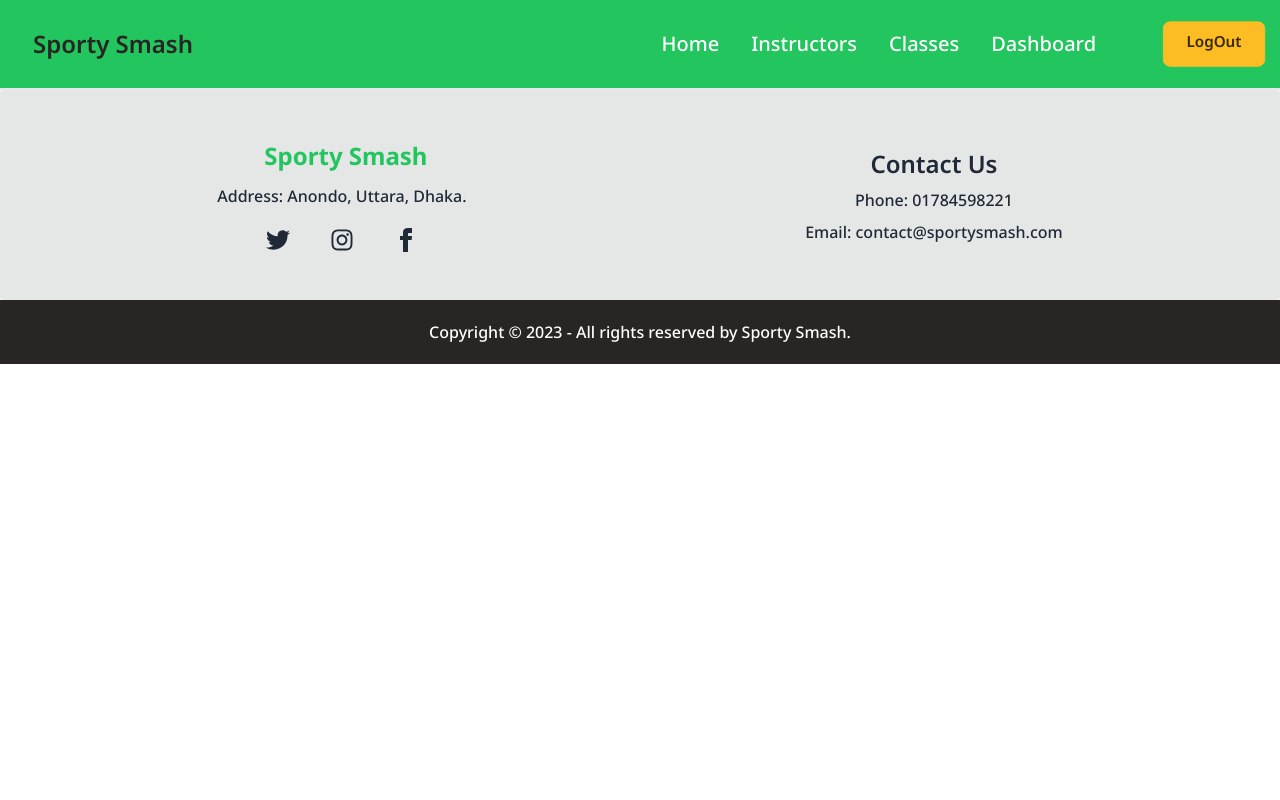
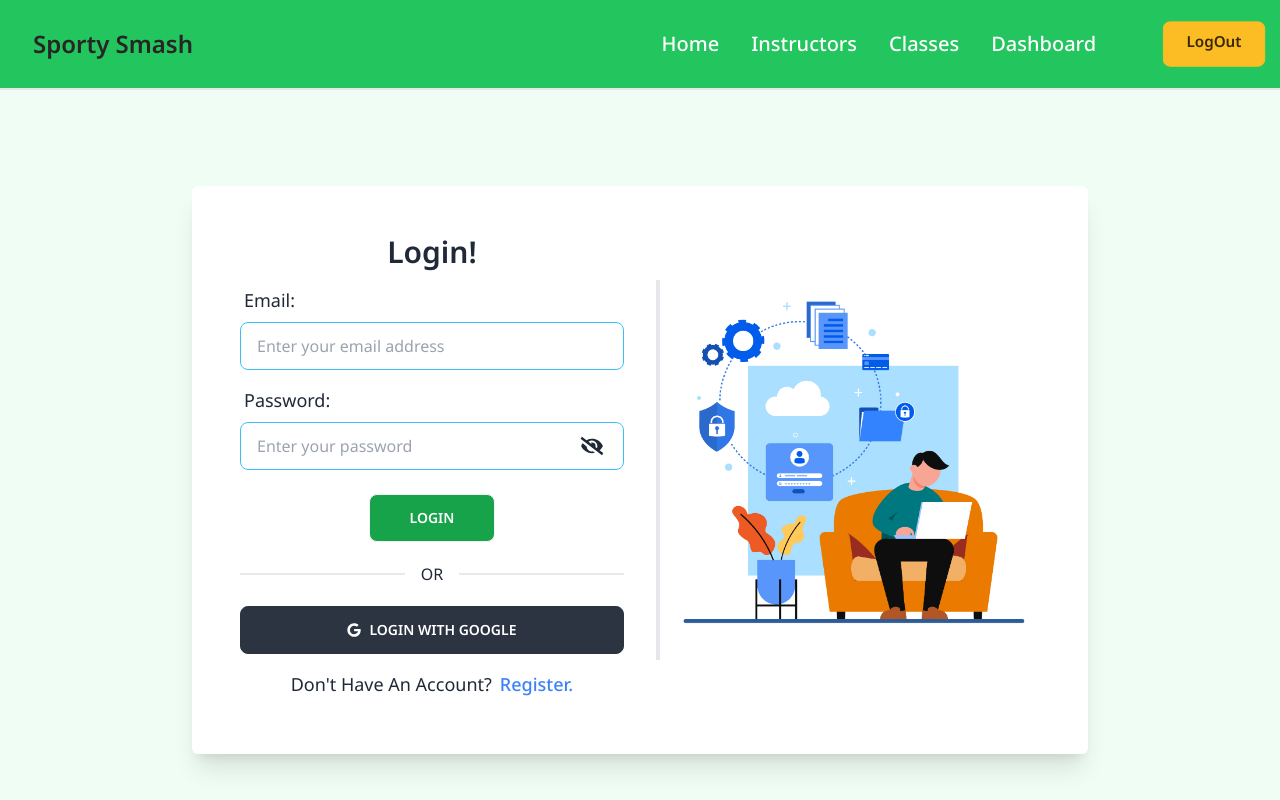
Before and after one commit to swapnilaanam/Sporty-Smash-Client, a React (Vite) app: page /login in a window 1280 px wide. Shown: the top 800 px of the page. Built offline with nearby package versions, Linux system fonts and the light colour scheme.

Commit message:
added and styled the login page

```diff
--- a/package.json
+++ b/package.json
@@ -14,6 +14,7 @@
     "match-sorter": "^6.3.1",
     "react": "^18.2.0",
     "react-dom": "^18.2.0",
+    "react-hook-form": "^7.44.3",
     "react-icons": "^4.9.0",
     "react-router-dom": "^6.12.1",
     "sort-by": "^1.2.0"
--- a/src/Routes/Routes.jsx
+++ b/src/Routes/Routes.jsx
@@ -1,6 +1,7 @@
 import { createBrowserRouter } from "react-router-dom";
 import Main from "../Layouts/Main";
 import Home from "../pages/Home/Home/Home";
+import Login from "../pages/Login/Login/Login";
 
 export const router = createBrowserRouter([
     {
@@ -12,7 +13,8 @@
                 element: <Home></Home>
             },
             {
-                path: '/login'
+                path: '/login',
+                element: <Login></Login>
             },
             {
                 path: '/register'
--- /dev/null
+++ b/src/pages/Login/Login/Login.jsx
@@ -0,0 +1,57 @@
+import { useForm } from "react-hook-form";
+import loginImg from '../../../assets/images/login.jpg';
+import { FaEye, FaEyeSlash } from "react-icons/fa";
+import { useState } from "react";
+import SocialLogin from "../../Shared/SocialLogin/SocialLogin";
+import { Link } from "react-router-dom";
+
+const Login = () => {
+    const [isPasswordHidden, setIsPasswordHidden] = useState(true);
+
+    const { register, handleSubmit, watch, formState: { errors } } = useForm();
+    const onSubmit = data => console.log(data);
+    return (
+        <div className="bg-green-50">
+            <div className="max-w-4xl mx-auto py-24">
+                <div className="w-full flex flex-col lg:flex-row gap-8 bg-white justify-center items-center p-12 shadow-xl rounded-md">
+                    <form onSubmit={handleSubmit(onSubmit)} className="w-1/2 space-y-2">
+                        <h3 className="text-center text-3xl font-semibold">Login!</h3>
+                        <div className="form-control w-full">
+                            <label className="label">
+                                <span className="label-text text-lg">Email: </span>
+                            </label>
+                            <input type="email" {...register("email", { required: true })} placeholder="Enter your email address" className="input input-bordered input-info w-full" />
+                            {errors.email && <p>Email Field Is Required!</p>}
+                        </div>
+                        <div className="form-control w-full">
+                            <label className="label">
+                                <span className="label-text text-lg">Password: </span>
+                            </label>
+                            <div className="join items-center relative">
+                                <input type={isPasswordHidden ? "password" : "text"} {...register("password", { required: true })} placeholder="Enter your password" className="input input-bordered input-info w-full" />
+                                <span onClick={() => setIsPasswordHidden(!isPasswordHidden)} className="text-2xl absolute right-5">
+                                    {isPasswordHidden ? <FaEyeSlash /> : <FaEye />}
+                                </span>
+                            </div>
+                            {errors.password && <p>Password Field Is Required!</p>}
+                        </div>
+                        <div className="text-center pt-4">
+                            <input type="submit" value="Login" className="btn bg-green-600 hover:bg-green-700 px-10 py-4 text-white font-semibold" />
+                        </div>
+                        <div className="divider py-6">OR</div>
+                        <SocialLogin></SocialLogin>
+                        <p className="text-center py-2 text-lg">
+                            Don't Have An Account?
+                            <Link to="/register" className="text-blue-500 font-medium ms-2">Register.</Link>
+                        </p>
+                    </form>
+                    <div className="w-1/2 border-t-4 lg:border-l-4 lg:border-t-0">
+                        <img src={loginImg} alt="Login Image" />
+                    </div>
+                </div>
+            </div>
+        </div>
+    );
+};
+
+export default Login;
--- /dev/null
+++ b/src/pages/Shared/SocialLogin/SocialLogin.jsx
@@ -0,0 +1,17 @@
+import { FaGoogle } from "react-icons/fa";
+
+const SocialLogin = () => {
+    const handleSocialLogin = {
+
+    }
+
+    return (
+        <div className="text-center">
+            <div onClick={handleSocialLogin} className=" btn btn-neutral text-white flex items-center">
+                <FaGoogle /> <span>Login With Google</span>
+            </div>
+        </div>
+    );
+};
+
+export default SocialLogin;
```
Also changed, not shown: src/assets/images/login.jpg (added), 1 other file (tests, documents, lock files or other folders).
